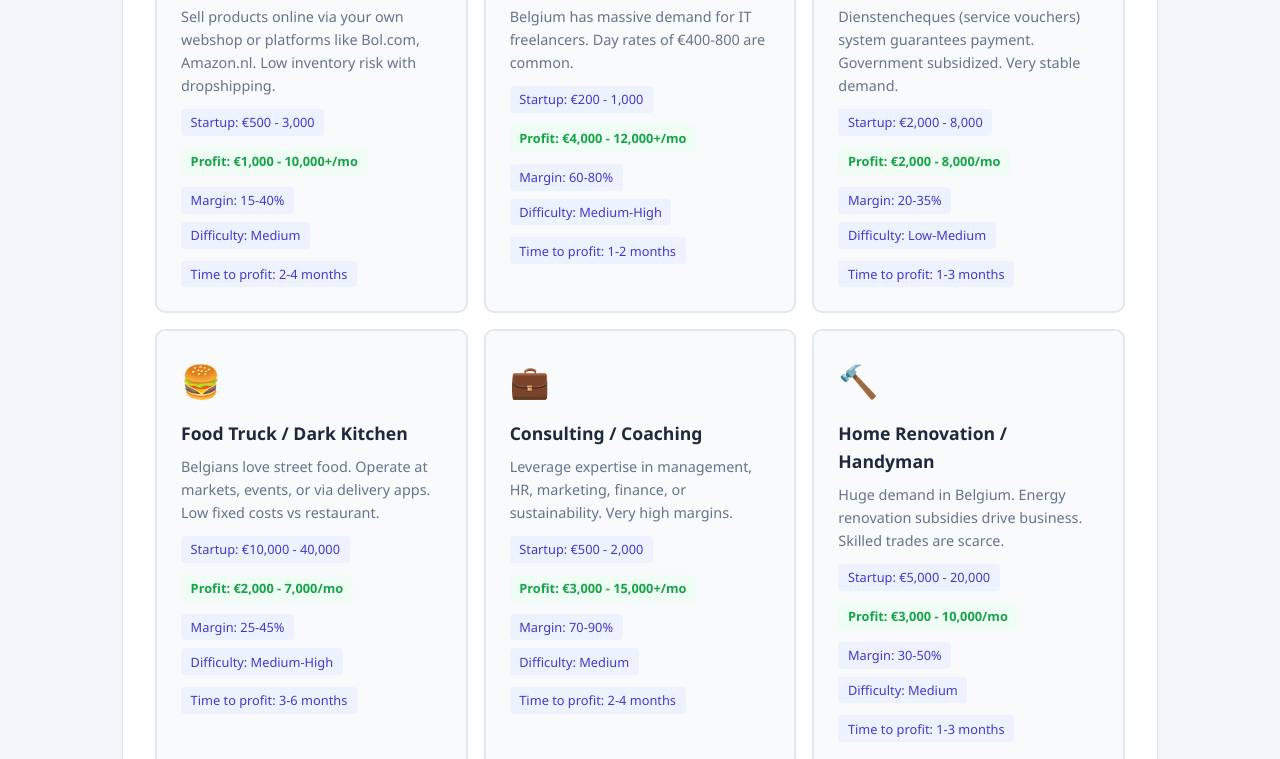
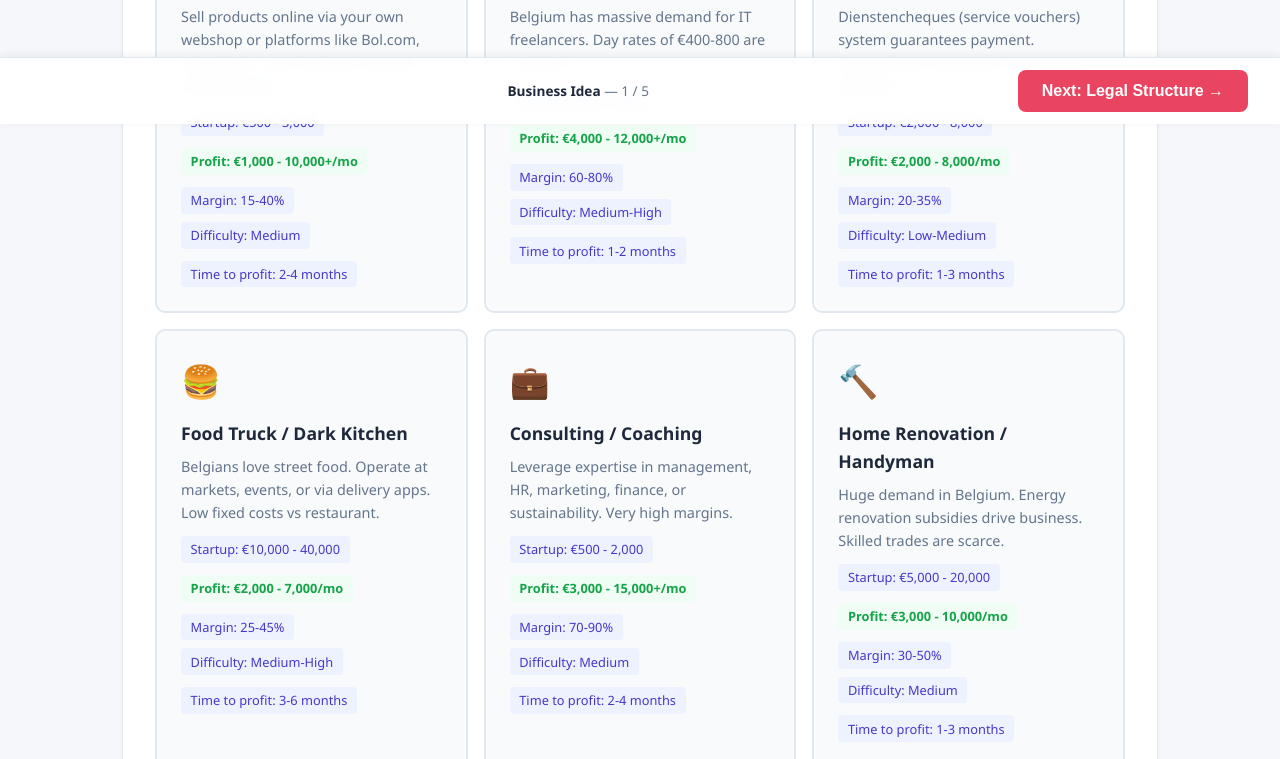
Before and after one commit to vaelin88-sketch/belgium-business-guide, a plain HTML site: page index.html in a window 1280 px wide. Shown: the part 676-1435 px from the top of the page. Drawn offline with Linux system fonts and the light colour scheme.

Commit message:
Add CommV to step 2, sticky navigation bar, weekly checkboxes

```diff
--- a/index.html
+++ b/index.html
@@ -268,7 +268,19 @@
         }
         .custom-idea-form textarea { min-height: 80px; resize: vertical; }
 
-        @media print { .btn, .lang-switcher { display: none; } }
+        /* Sticky nav */
+        .sticky-nav {
+            position: fixed; bottom: 0; left: 0; right: 0;
+            background: rgba(255,255,255,0.95); backdrop-filter: blur(8px);
+            border-top: 1px solid var(--border); padding: 0.75rem 2rem;
+            display: flex; justify-content: space-between; align-items: center;
+            z-index: 100; box-shadow: 0 -2px 8px rgba(0,0,0,0.06);
+        }
+        .sticky-nav .step-label { font-size: 0.85rem; color: var(--muted); font-weight: 500; }
+        .sticky-nav .step-label strong { color: var(--text); }
+        .container { padding-bottom: 5rem; }
+
+        @media print { .btn, .lang-switcher, .sticky-nav { display: none; } .container { padding-bottom: 2rem; } }
     </style>
 </head>
 <body>
@@ -303,9 +315,6 @@
                 <button class="btn btn-secondary" onclick="selectCustomIdea()" id="customBtn">Use My Own Idea</button>
             </div>
         </div>
-        <div class="btn-group">
-            <button class="btn btn-primary" onclick="nextStep()" id="s1Next">Next: Legal Structure &rarr;</button>
-        </div>
     </div>
 
     <!-- STEP 2 -->
@@ -319,10 +328,6 @@
             <h3 id="s2Choose" style="margin-top:1.5rem;">Your choice:</h3>
             <div class="idea-grid" id="structGrid"></div>
         </div>
-        <div class="btn-group">
-            <button class="btn btn-secondary" onclick="prevStep()" id="s2Back">&larr; Back</button>
-            <button class="btn btn-primary" onclick="nextStep()" id="s2Next">Next: Registration &rarr;</button>
-        </div>
     </div>
 
     <!-- STEP 3 -->
@@ -332,10 +337,6 @@
             <p id="s3Desc">Here's every registration step in order. Check them off as you complete them.</p>
             <ul class="checklist" id="registrationChecklist"></ul>
             <div class="info-box warning" id="s3Warning"></div>
-        </div>
-        <div class="btn-group">
-            <button class="btn btn-secondary" onclick="prevStep()" id="s3Back">&larr; Back</button>
-            <button class="btn btn-primary" onclick="nextStep()" id="s3Next">Next: Costs &amp; Tax &rarr;</button>
         </div>
     </div>
 
@@ -356,10 +357,6 @@
             <div class="calc-result" id="taxResult"></div>
             <h3 id="s4TipsTitle" style="margin-top:2rem;">Belgium Tax Optimization Tips</h3>
             <div id="taxTips"></div>
-        </div>
-        <div class="btn-group">
-            <button class="btn btn-secondary" onclick="prevStep()" id="s4Back">&larr; Back</button>
-            <button class="btn btn-primary" onclick="nextStep()" id="s4Next">Next: Launch Timeline &rarr;</button>
         </div>
     </div>
 
@@ -382,10 +379,14 @@
                 <button class="btn btn-secondary" onclick="window.print()" id="printBtn">Print This Page</button>
             </div>
         </div>
-        <div class="btn-group">
-            <button class="btn btn-secondary" onclick="prevStep()" id="s5Back">&larr; Back</button>
-        </div>
     </div>
+</div>
+
+<!-- Sticky Navigation -->
+<div class="sticky-nav" id="stickyNav">
+    <button class="btn btn-secondary" onclick="prevStep()" id="navBack">&larr; Back</button>
+    <span class="step-label" id="navLabel"></span>
+    <button class="btn btn-primary" onclick="nextStep()" id="navNext">Next &rarr;</button>
 </div>
 
 <script>
@@ -444,6 +445,7 @@ en: {
         { id: 'eenmanszaak', icon: '\u{1F464}', name: 'Eenmanszaak', desc: 'Simplest to start, cheapest setup, but personal liability' },
         { id: 'bv', icon: '\u{1F3E2}', name: 'BV', desc: 'Best tax rate, limited liability, professional image' },
         { id: 'vof', icon: '\u{1F91D}', name: 'VOF', desc: 'Simple partnership, shared responsibility' },
+        { id: 'commv', icon: '\u{1F4B0}', name: 'CommV', desc: 'Active partner + silent investor, mixed liability' },
         { id: 'nv', icon: '\u{1F3E3}', name: 'NV', desc: 'For large operations needing significant capital' },
     ],
     ideas: [
@@ -491,6 +493,7 @@ en: {
     taxLabels: { grossRevenue:'Gross Revenue', expenses:'Business Expenses', grossProfit:'Gross Profit', salary:'Your Salary (from BV)', social:'Social Contributions (20.5%)', personalTax:'Personal Income Tax', netSalary:'Net Salary (in pocket)', companyProfit:'Company Profit (after salary)', corpTax:'Corporate Tax (20/25%)', retained:'Retained in Company', totalNet:'Total Net (salary + retained)', effectiveRate:'Effective Tax Rate', monthlyNet:'Monthly Net Salary', netProfit:'Net Profit', municipalTax:'Municipal Tax (~7%)', netIncome:'Net Income (in pocket)', monthlyNetIncome:'Monthly Net Income', bvBreakdown:'BV Tax Breakdown (Annual)', eenBreakdown:'Eenmanszaak Tax Breakdown (Annual)' },
     metaLabels: { startup:'Startup', profit:'Profit', margin:'Margin', difficulty:'Difficulty', time:'Time to profit' },
     summaryLabels: { idea:'Business Idea', structure:'Legal Structure', cost:'Estimated Startup Cost', progress:'Registration Steps Completed', notSelected:'Not selected' },
+    navBack: '\u2190 Back', navNext: ['Next: Legal Structure \u2192','Next: Registration \u2192','Next: Costs & Tax \u2192','Next: Launch Timeline \u2192',''],
 },
 nl: {
     headerTitle: 'Belgische Startersgids voor Ondernemers',
@@ -545,6 +548,7 @@ nl: {
         { id:'eenmanszaak', icon:'\u{1F464}', name:'Eenmanszaak', desc:'Eenvoudigst op te starten, goedkoopst, maar persoonlijke aansprakelijkheid' },
         { id:'bv', icon:'\u{1F3E2}', name:'BV', desc:'Beste belastingtarief, beperkte aansprakelijkheid, professioneel imago' },
         { id:'vof', icon:'\u{1F91D}', name:'VOF', desc:'Eenvoudig partnerschap, gedeelde verantwoordelijkheid' },
+        { id:'commv', icon:'\u{1F4B0}', name:'CommV', desc:'Actieve vennoot + stille investeerder, gemengde aansprakelijkheid' },
         { id:'nv', icon:'\u{1F3E3}', name:'NV', desc:'Voor grote operaties met significant kapitaal' },
     ],
     ideas: [
@@ -592,6 +596,7 @@ nl: {
     taxLabels: { grossRevenue:'Bruto omzet', expenses:'Bedrijfskosten', grossProfit:'Brutowinst', salary:'Jouw loon (vanuit BV)', social:'Sociale bijdragen (20,5%)', personalTax:'Personenbelasting', netSalary:'Nettoloon (in je zak)', companyProfit:'Bedrijfswinst (na loon)', corpTax:'Vennootschapsbelasting (20/25%)', retained:'Ingehouden in bedrijf', totalNet:'Totaal netto (loon + ingehouden)', effectiveRate:'Effectief belastingtarief', monthlyNet:'Maandelijks nettoloon', netProfit:'Nettowinst', municipalTax:'Gemeentebelasting (~7%)', netIncome:'Netto-inkomen (in je zak)', monthlyNetIncome:'Maandelijks netto-inkomen', bvBreakdown:'BV Belastingoverzicht (Jaarlijks)', eenBreakdown:'Eenmanszaak Belastingoverzicht (Jaarlijks)' },
     metaLabels: { startup:'Opstart', profit:'Winst', margin:'Marge', difficulty:'Moeilijkheid', time:'Tijd tot winst' },
     summaryLabels: { idea:'Bedrijfsidee', structure:'Rechtsvorm', cost:'Geschatte opstartkosten', progress:'Registratiestappen afgevinkt', notSelected:'Niet geselecteerd' },
+    navBack: '\u2190 Terug', navNext: ['Volgende: Rechtsvorm \u2192','Volgende: Registratie \u2192','Volgende: Kosten & Belasting \u2192','Volgende: Lanceringstijdlijn \u2192',''],
 },
 fr: {
     headerTitle: 'Guide de Cr\u00e9ation d\'Entreprise en Belgique',
@@ -646,6 +651,7 @@ fr: {
         { id:'eenmanszaak', icon:'\u{1F464}', name:'Entreprise individuelle', desc:'La plus simple \u00e0 cr\u00e9er, la moins ch\u00e8re, mais responsabilit\u00e9 personnelle' },
         { id:'bv', icon:'\u{1F3E2}', name:'SRL', desc:'Meilleur taux d\'imposition, responsabilit\u00e9 limit\u00e9e, image professionnelle' },
         { id:'vof', icon:'\u{1F91D}', name:'SNC', desc:'Partenariat simple, responsabilit\u00e9 partag\u00e9e' },
+        { id:'commv', icon:'\u{1F4B0}', name:'SComm', desc:'Associ\u00e9 actif + investisseur silencieux, responsabilit\u00e9 mixte' },
         { id:'nv', icon:'\u{1F3E3}', name:'SA', desc:'Pour les grandes op\u00e9rations n\u00e9cessitant un capital important' },
     ],
     ideas: [
@@ -693,6 +699,7 @@ fr: {
     taxLabels: { grossRevenue:'Chiffre d\'affaires brut', expenses:'D\u00e9penses professionnelles', grossProfit:'B\u00e9n\u00e9fice brut', salary:'Votre salaire (de la SRL)', social:'Cotisations sociales (20,5%)', personalTax:'Imp\u00f4t sur le revenu', netSalary:'Salaire net (en poche)', companyProfit:'B\u00e9n\u00e9fice soci\u00e9t\u00e9 (apr\u00e8s salaire)', corpTax:'Imp\u00f4t des soci\u00e9t\u00e9s (20/25%)', retained:'Retenu dans la soci\u00e9t\u00e9', totalNet:'Total net (salaire + retenu)', effectiveRate:'Taux d\'imposition effectif', monthlyNet:'Salaire net mensuel', netProfit:'B\u00e9n\u00e9fice net', municipalTax:'Taxe communale (~7%)', netIncome:'Revenu net (en poche)', monthlyNetIncome:'Revenu net mensuel', bvBreakdown:'Ventilation fiscale SRL (Annuel)', eenBreakdown:'Ventilation fiscale Entreprise individuelle (Annuel)' },
     metaLabels: { startup:'D\u00e9marrage', profit:'Profit', margin:'Marge', difficulty:'Difficult\u00e9', time:'D\u00e9lai de rentabilit\u00e9' },
     summaryLabels: { idea:'Id\u00e9e d\'entreprise', structure:'Forme juridique', cost:'Co\u00fbt de d\u00e9marrage estim\u00e9', progress:'\u00c9tapes d\'enregistrement compl\u00e9t\u00e9es', notSelected:'Non s\u00e9lectionn\u00e9' },
+    navBack: '\u2190 Retour', navNext: ['Suivant : Forme juridique \u2192','Suivant : Enregistrement \u2192','Suivant : Co\u00fbts & Imp\u00f4ts \u2192','Suivant : Calendrier \u2192',''],
 },
 };
 
@@ -717,29 +724,21 @@ function renderAll() {
     document.getElementById('customIdeaName').placeholder = l.customPlaceholder;
     document.getElementById('customIdeaDesc').placeholder = l.customDescPlaceholder;
     document.getElementById('customBtn').textContent = l.customBtn;
-    document.getElementById('s1Next').innerHTML = l.s1Next;
     document.getElementById('s2Title').textContent = l.s2Title;
     document.getElementById('s2Desc').textContent = l.s2Desc;
     document.getElementById('s2Choose').textContent = l.s2Choose;
-    document.getElementById('s2Back').innerHTML = l.s2Back;
-    document.getElementById('s2Next').innerHTML = l.s2Next;
     document.getElementById('s3Title').textContent = l.s3Title;
     document.getElementById('s3Desc').textContent = l.s3Desc;
     document.getElementById('s3Warning').innerHTML = l.s3Warning;
-    document.getElementById('s3Back').innerHTML = l.s3Back;
-    document.getElementById('s3Next').innerHTML = l.s3Next;
     document.getElementById('s4Title').innerHTML = l.s4Title;
     document.getElementById('s4Desc').textContent = l.s4Desc;
     document.getElementById('s4CostTitle').textContent = l.s4CostTitle;
     document.getElementById('s4TaxTitle').textContent = l.s4TaxTitle;
     document.getElementById('s4TipsTitle').textContent = l.s4TipsTitle;
-    document.getElementById('s4Back').innerHTML = l.s4Back;
-    document.getElementById('s4Next').innerHTML = l.s4Next;
     document.getElementById('s5Title').textContent = l.s5Title;
     document.getElementById('s5Desc').textContent = l.s5Desc;
     document.getElementById('s5ResTitle').textContent = l.s5ResTitle;
     document.getElementById('s5SumTitle').textContent = l.s5SumTitle;
-    document.getElementById('s5Back').innerHTML = l.s5Back;
     document.getElementById('exportBtn').textContent = l.exportBtn;
     document.getElementById('printBtn').textContent = l.printBtn;
     document.getElementById('lblRevenue').textContent = l.lblRevenue;
@@ -758,6 +757,7 @@ function renderAll() {
     renderTaxTips();
     renderCosts();
     calculateTax();
+    updateStickyNav();
     if (state.currentStep === 5) renderSummary();
 }
 
@@ -992,8 +992,21 @@ function updateView() {
     document.getElementById(`step-${state.currentStep}`).classList.add('active');
     renderProgress();
     renderCosts();
+    updateStickyNav();
     if (state.currentStep === 5) renderSummary();
     window.scrollTo({ top: 0, behavior: 'smooth' });
+}
+
+function updateStickyNav() {
+    const l = t();
+    const backBtn = document.getElementById('navBack');
+    const nextBtn = document.getElementById('navNext');
+    const label = document.getElementById('navLabel');
+    backBtn.innerHTML = l.navBack;
+    backBtn.style.visibility = state.currentStep === 1 ? 'hidden' : 'visible';
+    nextBtn.style.visibility = state.currentStep === state.totalSteps ? 'hidden' : 'visible';
+    nextBtn.innerHTML = l.navNext[state.currentStep - 1] || '';
+    label.innerHTML = `<strong>${l.steps[state.currentStep - 1]}</strong> &mdash; ${state.currentStep} / ${state.totalSteps}`;
 }
 
 function renderSummary() {
@@ -1003,7 +1016,7 @@ function renderSummary() {
         ? { name: state.customIdeaName || '-', desc: state.customIdeaDesc || '' }
         : ideas.find(i => i.id === state.selectedIdea) || { name: l.summaryLabels.notSelected };
 
-    const structNames = { eenmanszaak: l.structCards[0].name, bv: l.structCards[1].name, vof: l.structCards[2].name, nv: l.structCards[3].name };
+    const structNames = { eenmanszaak: l.structCards[0].name, bv: l.structCards[1].name, vof: l.structCards[2].name, commv: l.structCards[3].name, nv: l.structCards[4].name };
     const costs = getCosts();
     const totalCost = costs.reduce((s, c) => s + c.amount, 0);
 
@@ -1021,7 +1034,7 @@ function exportPlan() {
     const idea = state.selectedIdea === 'custom'
         ? { name: state.customIdeaName || '-', desc: state.customIdeaDesc || '' }
         : ideas.find(i => i.id === state.selectedIdea) || { name: l.summaryLabels.notSelected, desc: '' };
-    const structNames = { eenmanszaak: l.structCards[0].name, bv: l.structCards[1].name, vof: l.structCards[2].name, nv: l.structCards[3].name };
+    const structNames = { eenmanszaak: l.structCards[0].name, bv: l.structCards[1].name, vof: l.structCards[2].name, commv: l.structCards[3].name, nv: l.structCards[4].name };
     const costs = getCosts();
     const totalCost = costs.reduce((s, c) => s + c.amount, 0);
 
```
